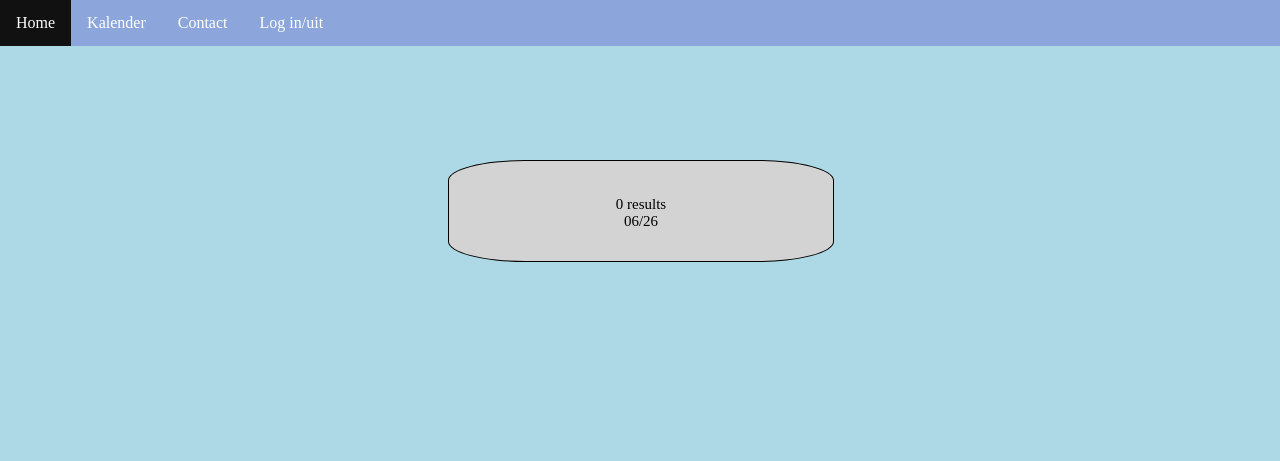
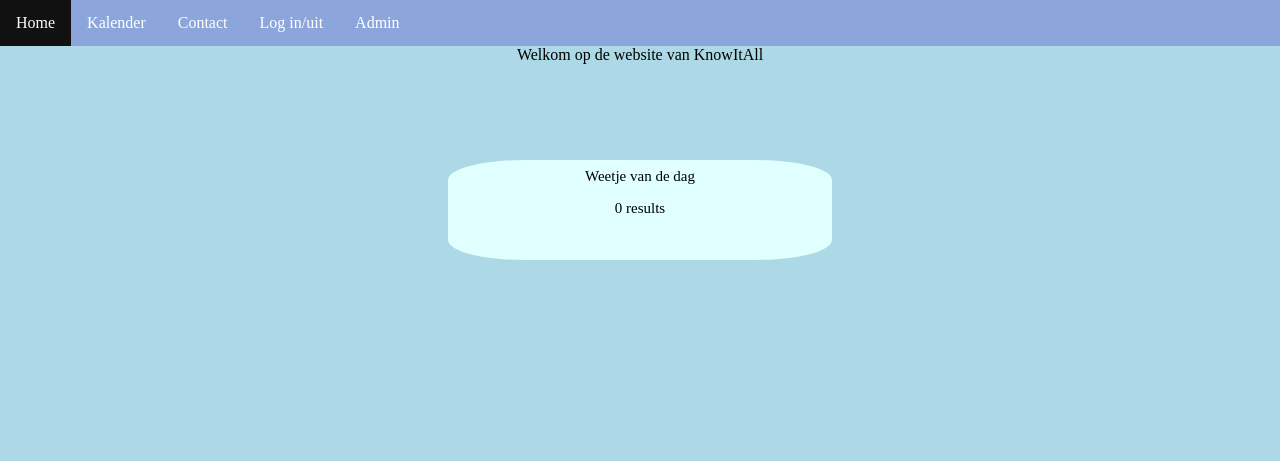
Before and after one commit to evgenyvh/KnowItAll, a PHP site: page / in a window 1280 px wide. Shown: the top 461 px of the page. Run offline with PHP 8.4, Linux system fonts and the light colour scheme; data comes from the database, SQL or seed files in the repository.

Commit message:
admin en connectie toegevoeged

```diff
--- a/InlogRegister/config.php
+++ b/InlogRegister/config.php
@@ -2,9 +2,9 @@
 /* Database credentials. Assuming you are running MySQL
 server with default setting (user 'root' with no password) */
 define('DB_SERVER', 'localhost');
-define('DB_USERNAME', 'student4a8_510815');
-define('DB_PASSWORD', 'fErmwqvx2');
-define('DB_NAME', 'student4a8_510815');
+define('DB_USERNAME', 'root');
+define('DB_PASSWORD', '');
+define('DB_NAME', 'project');
 
 /* Attempt to connect to MySQL database */
 $link = mysqli_connect(DB_SERVER, DB_USERNAME, DB_PASSWORD, DB_NAME);
--- a/index.php
+++ b/index.php
@@ -1,9 +1,10 @@
 <?php
 
+session_start();
 $servername = "localhost";
-$username = "student4a8_510815";
-$password = "fErmwqvx2";
-$dbname = "student4a8_510815";
+$username = "root";
+$password = "";
+$dbname = "niels";
 $TBname = "weetje";
 $melding = null;
 
@@ -26,13 +27,13 @@
     if ($result->num_rows > 0) {
         // output data of each row
         while ($row = $result->fetch_assoc()) {
-            $melding = sprintf( "<div class='melding'>" . $row["datum"] ." ".  $row["weetje"] . "<br></div>");
+            $melding = sprintf( "<div class='melding'>" . $row["datum"] .": ".  $row["weetje"] . "<br></div>");
         }
     } else {
         $melding = sprintf( "<div class='melding'>0 results</div>");
     }
     $conn->close();
-            return $melding . $today;
+            return $melding;
 
 }
 
@@ -56,12 +57,14 @@
         <li><a href="kalender.php">Kalender</a></li>
         <li><a href="contact.html">Contact</a></li>
         <li><a href="InlogRegister/login.php">Log in/uit</a></li>
+        <li><a href="admin.php">Admin</a></li>
     </ul>
 </header>
 <body>
 
-
+    <p class="banner">Welkom op de website van KnowItAll</p>
     <div class="homneweetje">
+        <p class="weetjetext">Weetje van de dag</p>
         <p class="weetjetext"><?=result($conn, $TBname, $melding)?></p>
     </div>
     <div class="footer">
--- a/styles/style home.css
+++ b/styles/style home.css
@@ -1,27 +1,25 @@
 .banner{
     margin: auto;
     text-align: center;
-    border: solid black 1px;
-    width: 80%;
+    width: 20%;
 }
 html{
     background-color: lightblue;
 }
 
 .homneweetje{
-    background-color: lightgrey;
+    background-color: lightcyan;
     position: absolute;
     top: 20%;
     left: 35%;
     height: 100px;
     border-radius: 20%;
-    border: solid black 1px;
     width: 30%;
     text-align: center;
     font-size: 15px;
 }
 .weetjetext{
-    margin-top: 9%;
+    margin-top: 2%;
 }
 .nav{
     text-decoration: none;
```
Also changed, not shown: admin.php (added, +37 -0 lines), contactform.php (+0 -16 lines), connection.php (added).
